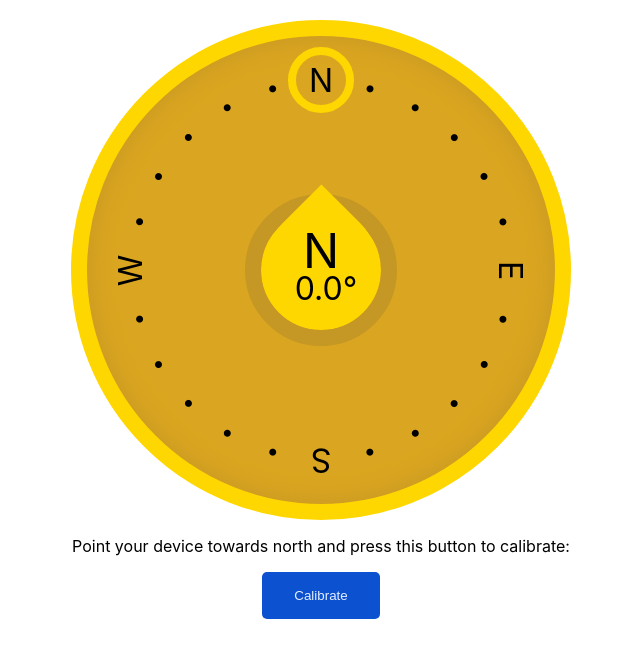
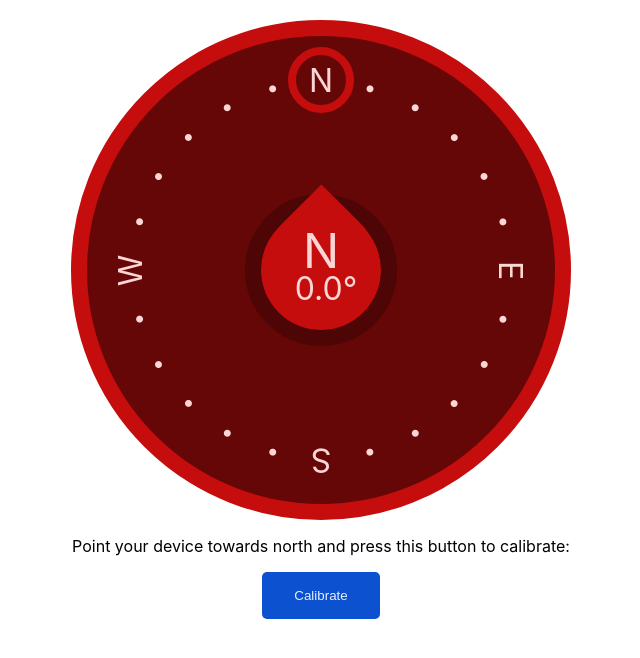
Before and after one commit to bqardi/compass, a React (Create React App) app: page / in a window 1280 px wide. Shown: the top 658 px of the page, without its empty margins (319-959 px from the left). Built offline with nearby package versions, Linux system fonts and the light colour scheme.

Commit message:
Theme colors

```diff
--- /dev/null
+++ b/src/_variables.scss
@@ -0,0 +1,3 @@
+$theme: rgb(197, 13, 13);
+$theme-font: lighten($theme, 50);
+$theme-font-dark: lighten($theme, 50);
--- a/src/components/Compass.scss
+++ b/src/components/Compass.scss
@@ -1,4 +1,5 @@
 @use "sass:math";
+@import "../variables";
 
 .Compass{
 	position: relative;
@@ -9,13 +10,12 @@
 		position: absolute;
 		inset: 0;
 		box-sizing: border-box;
-		border: min(3vw, 16px) solid gold;
+		border: min(3vw, 16px) solid $theme;
 		border-radius: 50%;
 		display: flex;
 		justify-content: center;
 		align-items: center;
-		background-color: goldenrod;
-		box-shadow: 0 0 25px rgb(197, 151, 36) inset;
+		background-color: darken($theme, 20);
 	}
 }
 
@@ -27,6 +27,7 @@
 	flex-direction: column;
 	justify-content: center;
 	align-items: center;
+	color: $theme-font-dark;
 	&__number{
 		transform: translate(5px);
 		font-size: 2rem;
@@ -42,7 +43,7 @@
 	$tipWidth: math.sqrt(($needleWidth * $needleWidth) * 0.5);
 	position: relative;
 	z-index: 1;
-	background-color: gold;
+	background-color: $theme;
 	width: $needleWidth + 0px;
 	height: $needleWidth + 0px;
 	border-radius: 50%;
@@ -54,7 +55,7 @@
 		position: absolute;
 		z-index: 2;
 		top: $needleWidth * -0.07px;
-		background-color: gold;
+		background-color: $theme;
 		width: $tipWidth + 0px;
 		height: $tipWidth + 0px;
 		transform: rotate(45deg);
@@ -66,17 +67,15 @@
 		position: absolute;
 		width: $needleWidth + 0px;
 		height: $needleWidth + 0px;
-		border: min(3vw, 16px) solid rgb(197, 151, 36);
+		border: min(3vw, 16px) solid darken($theme, 25);
 		border-radius: 50%;
-		// box-shadow: 0 0 25px 0 rgb(197, 151, 36);
 	}
 	&__circle{
 		$circleWidth: 50px;
 		width: $circleWidth;
 		height: $circleWidth;
 		border-radius: 50%;
-		border: 8px solid gold;
-		// box-shadow: 0 0 25px 0 gold;
+		border: 8px solid $theme;
 		transform: translateY(max(-190px, -35vw));
 	}
 }
@@ -84,10 +83,10 @@
 .Rose{
 	position: absolute;
 	inset: 0;
-	z-index: 3;
 	display: flex;
 	justify-content: center;
 	align-items: center;
+	color: $theme-font;
 	&__point{
 		position: absolute;
 		font-size: clamp(0.8rem, 4vw, 1.4rem);
```
